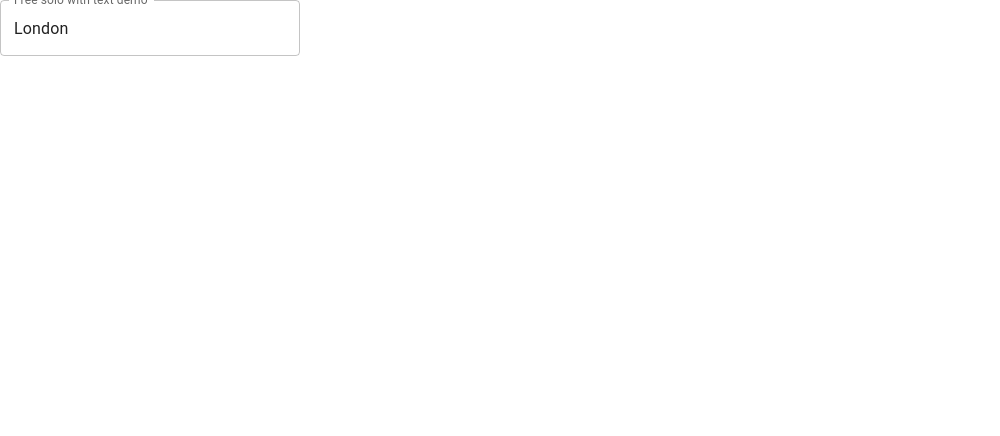
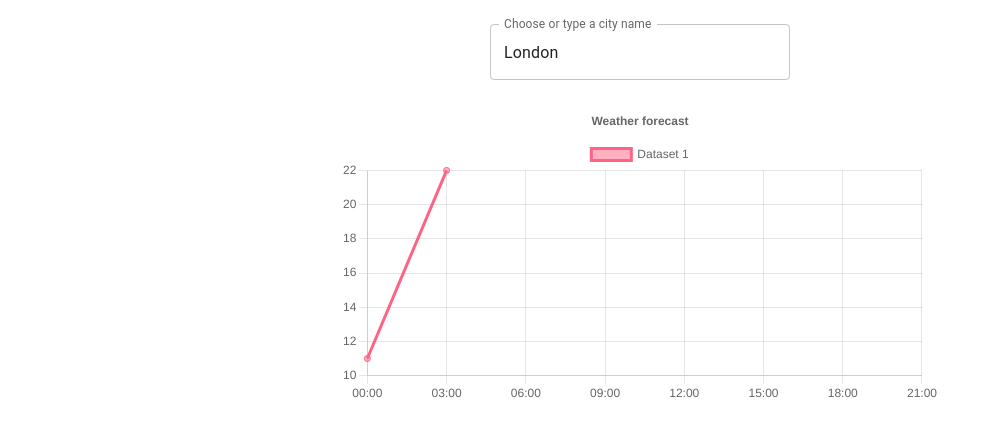
Before and after one commit to barbaradyguda/tivix-weather-forecast, a React (Create React App) app: page / in a window 1280 px wide. Shown: the top 436 px of the page, without its empty margins (0-1000 px from the left). Built offline with nearby package versions, Linux system fonts and the light colour scheme; no server answers.

Commit message:
get data for day

```diff
--- a/package.json
+++ b/package.json
@@ -10,7 +10,9 @@
     "@testing-library/react": "^13.3.0",
     "@testing-library/user-event": "^13.5.0",
     "axios": "^0.27.2",
+    "chart.js": "^3.8.2",
     "react": "^18.2.0",
+    "react-chartjs-2": "^4.3.1",
     "react-dom": "^18.2.0",
     "react-scripts": "5.0.1",
     "react-transition-group": "^4.4.4",
--- /dev/null
+++ b/src/components/Chart.js
@@ -0,0 +1,53 @@
+import React from 'react';
+import {
+  Chart as ChartJS,
+  CategoryScale,
+  LinearScale,
+  PointElement,
+  LineElement,
+  Title,
+  Tooltip,
+  Legend,
+} from 'chart.js';
+import { Line } from 'react-chartjs-2';
+
+ChartJS.register(
+  CategoryScale,
+  LinearScale,
+  PointElement,
+  LineElement,
+  Title,
+  Tooltip,
+  Legend
+);
+
+export const options = {
+  responsive: true,
+  plugins: {
+    legend: {
+      position: 'top' ,
+    },
+    title: {
+      display: true,
+      text: 'Weather forecast',
+    },
+  },
+};
+
+const labels = ['00:00', '03:00', '06:00', '09:00', '12:00', '15:00', '18:00', '21:00'];
+
+export const data = {
+  labels,
+  datasets: [
+    {
+      label: 'Dataset 1',
+      data: [11,22],
+      borderColor: 'rgb(255, 99, 132)',
+      backgroundColor: 'rgba(255, 99, 132, 0.5)',
+    }
+  ],
+};
+
+export default function Chart() {
+  return <div style={{width: 600}}><Line options={options} data={data} /></div>;
+}
--- /dev/null
+++ b/src/components/DailyBox.js
@@ -0,0 +1,34 @@
+import React, { useEffect, useState } from "react";
+import { styles } from "./styles"
+import { Box, Typography } from "@mui/material"
+
+
+const DailyBox = ({data}) => {
+
+    const dailyTemperature = (data.temp - 272.15).toFixed(2);
+    const nightlyTemperature = (data.temp - 272.15).toFixed(2);
+    const humidity = data.humidity
+
+    useEffect(() => {
+        console.debug("wherearewenow")
+    }, []);
+
+    // const arrayDailyData = dailyData && Object.entries(dailyData);
+
+    return (
+        <Box sx={styles.searchContainer} style={{ height: 10, backgroundColor: "blue", margin: 8}}>
+    <Typography>
+        {dailyTemperature + "C"}
+    </Typography>
+    <Typography>
+        {dailyTemperature + "C"}
+    </Typography>
+    <Typography>
+        {humidity + "%"}
+    </Typography>
+        </Box>
+    );
+}
+
+
+export default DailyBox
--- /dev/null
+++ b/src/components/Days.js
@@ -0,0 +1,19 @@
+import React, { useEffect, useState } from "react";
+import { styles } from "./styles"
+import { Box } from "@mui/material"
+import DailyBox from "./DailyBox"
+
+const Days = ({ dailyData }) => {
+    const arrayDailyData = dailyData && Object.entries(dailyData);
+
+    return (
+        <Box sx={styles.searchContainer} style={{ display: "flex" }}>
+            {arrayDailyData && arrayDailyData.map((data) => (
+                <DailyBox data={data[1]} />
+            ))}
+        </Box>
+    );
+}
+
+
+export default Days
--- a/src/components/Search.js
+++ b/src/components/Search.js
@@ -1,12 +1,20 @@
-import * as React from 'react';
+import React, { useEffect, useState } from "react";
 import TextField from '@mui/material/TextField';
 import Autocomplete, { createFilterOptions } from '@mui/material/Autocomplete';
+import {styles} from "./styles"
+import {Box} from "@mui/material"
 
 const filter = createFilterOptions();
 
-const CitySearch=({city, setCity})=> {
+const CitySearch = ({ city, setCity }) => {
+
+    useEffect(() => {
+        !cities.includes(city) && cities.push(city)
+    }, [city]);
+
 
     return (
+        <Box sx={styles.searchContainer}>
         <Autocomplete
             value={city}
             onChange={(event, newValue) => {
@@ -31,17 +39,15 @@ const CitySearch=({city, setCity})=> {
                 const isExisting = options.some((option) => inputValue === option);
                 if (inputValue !== '' && !isExisting) {
                     filtered.push(
-            inputValue,
-          `Add "${inputValue}"`
+                        inputValue
                     );
                 }
-
                 return filtered;
             }}
             selectOnFocus
             clearOnBlur
             handleHomeEndKeys
-      id="free-solo-with-text-demo"
+            id="Choose city name"
             options={cities}
             getOptionLabel={(option) => {
                 // Value selected with enter, right from the input
@@ -59,9 +65,10 @@ const CitySearch=({city, setCity})=> {
             sx={{ width: 300 }}
             freeSolo
             renderInput={(params) => (
-        <TextField {...params} label="Free solo with text demo" />
+                <TextField {...params} label="Choose or type a city name" />
             )}
         />
+        </Box>
     );
 }
 
--- a/src/components/WeatherForecast.js
+++ b/src/components/WeatherForecast.js
@@ -1,7 +1,10 @@
 import React, { useEffect, useState } from "react";
 import Search from "./Search"
+import Chart from "./Chart"
+import Days from "./Days"
 import axios from "axios";
-// import { styles } from "./styles";
+import { Box } from "@mui/material"
+import { styles } from "./styles";
 
 const WeatherForecast = () => {
     const [weatherData, setWeatherData] = useState([]);
@@ -9,6 +12,12 @@ const WeatherForecast = () => {
     const apiUrl = "http://api.openweathermap.org/data/2.5/forecast?q=";
     const appid = "d478c88b2fe7099efacc54439530b9d3";
     const timestamps = 40; //in free demo version available is only "3-hour Forecast 5 days" option :) so I need to get 40 timestamps to get data about 5 days
+    const [dailyData, setDailyData] = useState();
+    const [dayOne, setDayOne] = useState();
+    const [dayTwo, setDayTwo] = useState();
+    const [dayThree, setDayThree] = useState();
+    const [dayFour, setDayFour] = useState();
+    const [dayFive, setDayFive] = useState();
 
     const getData = async () => {
         await axios
@@ -16,7 +25,7 @@ const WeatherForecast = () => {
             .then(async (response) => {
                 const weatherData = response.data;
                 setWeatherData(weatherData);
-
+                getDailyData(weatherData)
             })
             .catch((err) => console.debug(err));
     };
@@ -25,16 +34,30 @@ const WeatherForecast = () => {
         getData();
     }, [city]);
 
-
+    const getDailyData = (weatherData) => {
+        const dailiesData = weatherData.list
+        setDailyData(dailiesData.reduce((acc, day) => {
+            const date = day.dt_txt.split(' ')[0];
+            console.debug("day", day)
+            if (acc[date]) {
+                acc[date].temp_max = Math.max(acc[date].temp_max, day.main.temp_max);
+                acc[date].temp_min = Math.min(acc[date].temp_min, day.main.temp_min);
+                acc[date].humidity = day.main.humidity;
+                acc[date].temp = day.main.temp;
+            } else {
+                acc[date] = { temp_max: day.main.temp_max, temp_min: day.main.temp_min, humidity: day.main.humidity, temp: day.main.temp };
+            }
+            return acc;
+        }, {}));
+        return dailyData
+    }
 
     return (
-        <div>
-       {     console.debug("city",city)}
-            {console.debug(weatherData)}
- <Search city={city} setCity={setCity}/>
-
-
-        </div>
+        <Box sx={styles.container}>
+            <Search city={city} setCity={setCity} />
+            <Chart />
+            {dailyData && <Days dailyData={dailyData} />}
+        </Box>
     );
 };
 
--- /dev/null
+++ b/src/components/styles.js
@@ -0,0 +1,14 @@
+export const styles = {
+    container: {
+      display: "flex",
+      alignItems: "center",
+      flexDirection: "column"
+    },
+    gridContainer: {
+      width: { xl: "59%", lg: "70%", md: "78%", xs: "90%" },
+    },
+    searchContainer:{
+        p: 3
+    }
+
+  };
```
Also changed, not shown: 1 other file (tests, documents, lock files or other folders). Lines whose indentation alone changed are shown as unchanged.
